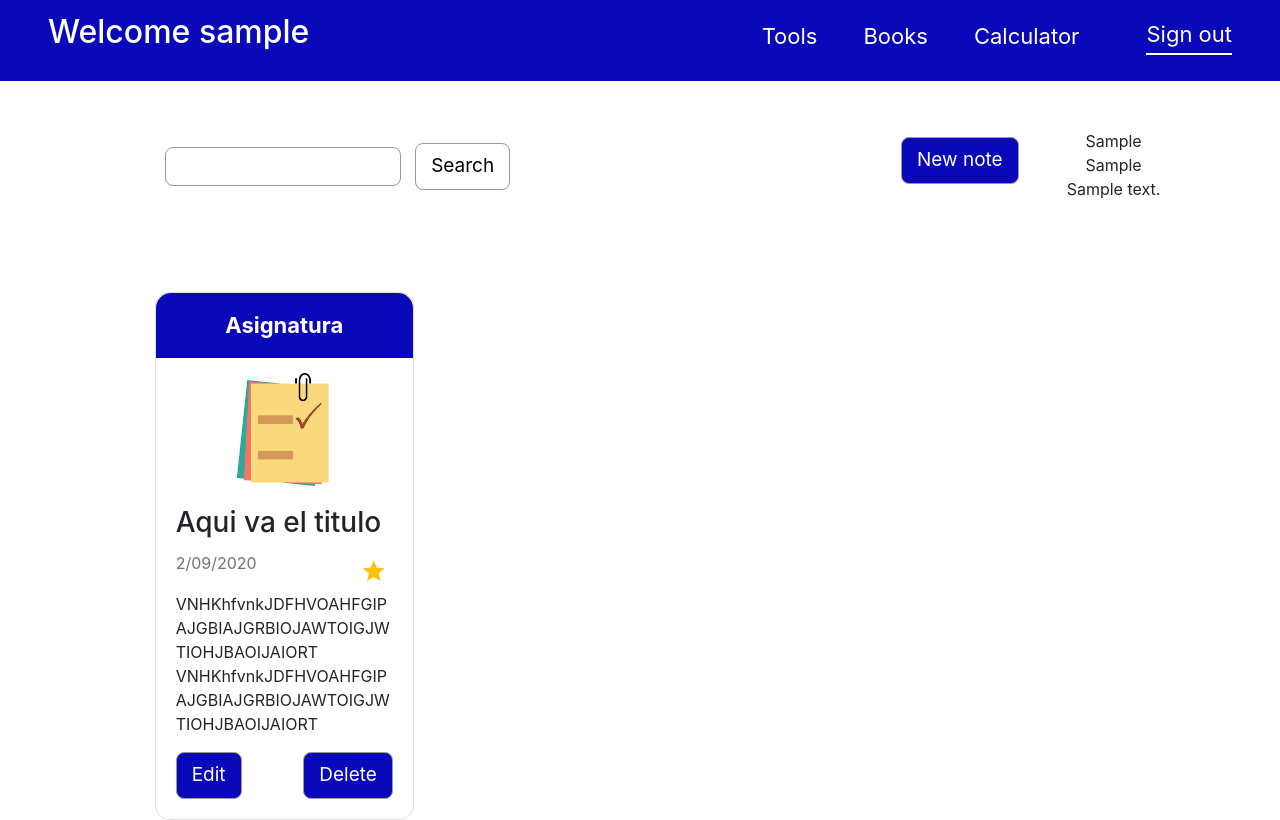
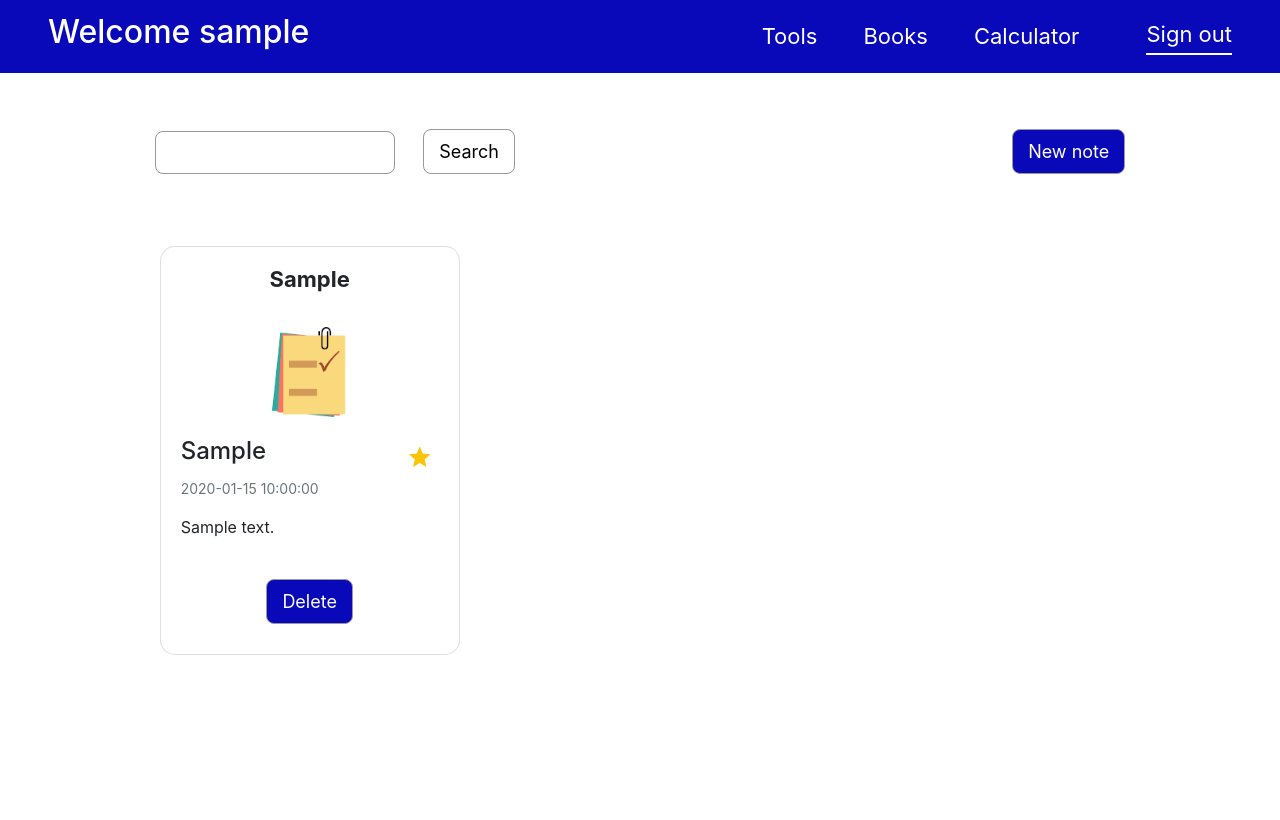
Before and after one commit to SheilaFundora/Notebooks, a PHP site: page /webs/ in a window 1280 px wide. After the commit the page ends 655 px from the top, so only its background shows below. Run offline with PHP 8.4, Linux system fonts and the light colour scheme; the visitor is signed in with stand-in values (Sample User, id 1); tables that the repository leaves empty or names only in its code hold one stand-in row (values such as "Sample post").

Commit message:
added more funcionality to index page

```diff
--- a/css/style.css
+++ b/css/style.css
@@ -156,8 +156,7 @@
     background: white;
     cursor: pointer;
     transition: all .4s;
-    font-size: 19px;
-
+    font-size: 18px;
 }
 
 .card-btn:hover{
@@ -165,7 +164,6 @@
     transition: all .4s;
 }
 input{
-    margin: 10px;
     font-size: 14px;
     padding: 8px;
     border-radius: 8px;
@@ -179,19 +177,28 @@
     transition: all .4s;
 }
 
-.card{
+.card {
     border-radius: 15px;
-    width: 30%;
+    width: 300px;
+    margin: 0 5px 0 5px;
+    padding-bottom: 10px;
 }
+
 .card:hover{
     box-shadow: 5px 5px 30px rgba(128, 128, 128, 0.38);
 }
 
+
 .card-header-mine{
     font-size: 22px;
     font-weight: bold;
-    background-color: var(--blue-dark);
     border-top-left-radius: 15px;
     border-top-right-radius: 15px;
     margin-bottom: 15px;
 }
+
+.index-header{
+    position: sticky;
+    z-index: 1;
+    top: 0;
+}
--- a/index.php
+++ b/index.php
@@ -1,4 +1,5 @@
 <?php
+    global $id;
     session_start();
     if( empty($_SESSION['userId']) ){
         header("Location: php/signin.php");
@@ -8,10 +9,39 @@
 
     $db = GetDB();
 
+    $fav = false;
+
+    if ( !empty($_GET['id'])) {
+        $id = $_GET["id"];
+        $query = "delete from notas where id=:id";
+
+        $statement = $db->prepare($query);
+        $value = $statement->execute(array(
+            ":id" => $id
+        ));
+    }
+
+    if ( !empty($_POST['id']) ) {
+        $id = $_POST["id"];
+
+        $query = "update notas set fav=:fav where id=:id";
+
+        $statement = $db->prepare($query);
+        $value = $statement->execute(array(
+            ":fav" => 1,
+            ":id" => $id
+        ));
+
+        echo ($value);
+        echo ($id);
+        if( !empty($value) ){
+            $fav = true;
+        }
+    }
 ?>
 
 <!DOCTYPE html>
-<html lang="en">
+<html lang="en" xmlns="http://www.w3.org/1999/html">
 <head>
     <meta name="viewport" content="width=device-width, initial-scale=1.0, shrink-to-fit=no">
     <link rel="stylesheet" type="text/css" href="font/css/materialdesignicons.min.css" media="all">
@@ -23,9 +53,9 @@
 </head>
 <body>
 
-<header class="mt-0">
+    <header class="mt-0 index-header">
 
-    <nav class="navbar navbar-expand-lg pt-2 pb-3 pl-5 pr-5 justify-content-between" style="background-color: var(--blue-dark)" >
+    <nav class="navbar navbar-expand-lg pt-2 pb-2 pl-5 pr-5 justify-content-between" style="background-color: var(--blue-dark)" >
         <div>
             <a href="index.php" class="m-auto text-white text-decoration-none" style="font-size: 25px">
                 <h2>Welcome <?= $_SESSION["username"]?></h2>
@@ -70,17 +100,20 @@
     <main class="container-fluid">
         <div class="row">
             <div class="col-12 col-ms-12 col-lg-1" ></div>
-            <div class="col-12 col-ms-12 col-lg-9 pl-5 pr-5">
-                <div class="d-flex mt-5 pt-2 justify-content-between">
+            <div class="col-12 col-ms-12 col-lg-10 pl-5 pr-5">
+                <div class="d-flex mt-5 pt-2 pb-4 justify-content-between">
                     <form method="GET" action="index.php">
-                        <input name="buscar" >
-                        <button class="card-btn">Search</button>
+                        <input name="buscar" style="padding: 10px">
+                        <button class="card-btn ml-4">Search</button>
                     </form>
-                    <a href="php/note.php" class="">
+                    <div class="ml-4">
+                        <a href="php/note.php">
                             <button class="card-btn" style="background: var(--blue-dark); color: white">
                                 New note
                             </button>
                         </a>
+                    </div>
+
                 </div>
 
                 <!--
@@ -95,55 +128,6 @@
                 </div>
                 -->
 
-                <br><br>
-
-                <div class="d-flex justify-content-between flex-wrap">
-                    <div class="card mt-5">
-                        <div class="card-header-mine p-3 text-center text-white">Asignatura</div>
-                        <div class="m-auto text-center">
-                            <img src="img/3.png" class="img-fluid w-50">
-                        </div>
-
-                        <div class="card-body">
-                            <h3 class="card-title">Aqui va el titulo</h3>
-                            <div class="d-flex justify-content-between">
-                                <p class="card-text text-secondary">2/09/2020</p>
-                                <button id="btn-fav" class="card-text text-secondary bg-transparent border-0">
-                                    <span class="mdi mdi-star text-warning" style="font-size: 26px"></span>
-                                </button>
-                            </div>
-                            <div>
-                                <p class="text-justify">
-                                    VNHKhfvnkJDFHVOAHFGIPAJGBIAJGRBIOJAWTOIGJWTIOHJBAOIJAIORT
-                                    VNHKhfvnkJDFHVOAHFGIPAJGBIAJGRBIOJAWTOIGJWTIOHJBAOIJAIORT
-                                </p>
-                            </div>
-                            <div class="d-flex justify-content-between">
-                                <form method="get" action="index.php">
-                                    <button class="card-btn" style="background: var(--blue-dark); color: white">
-                                        Edit
-                                    </button>
-                                </form>
-                                <form method="get" action="index.php">
-                                    <button class="card-btn" style="background: var(--blue-dark); color: white">
-                                        Delete
-                                    </button>
-                                </form>
-                            </div>
-
-
-                        </div>
-
-
-
-                    </div>
-                </div>
-
-
-
-            </div>
-
-                <div class="mt-5 text-center">
                 <?php
                 $sqlQuery = "SELECT * FROM notas";
 
@@ -162,22 +146,71 @@
                     <h1>Lo Sentimos no hay datos!!</h1>
                     <?php
                 }
+                ?>
+                <div class="d-flex justify-content-between flex-wrap">
 
+                    <?php
                 foreach ( $file as $notas){
                     ?>
+                        <div class="card mt-5">
+                            <div class="card-header-mine p-3 text-center"><?= $notas['course']?></div>
+                            <div class="m-auto text-center">
+                                <img src="img/3.png" class="img-fluid " style="width: 40%">
+                            </div>
+
+                            <div class="card-body">
+                                <div class="d-flex justify-content-between">
+                                    <h4 class="card-title"><?= $notas['tittle']?></h4>
+                                    <form method="post" action="index.php">
+
+                                        <button type="submit" id="btn-fav" class="card-text bg-transparent border-0"
+                                                value="fav" name="fav">
+
+                                            <span class="mdi mdi-star" style="font-size: 26px;
+                                            color: <?= $fav ? "#f9c409": "#f9c409"?>"></span>
+                                        </button>
+                                    </form>
+
+                                </div>
+                                <p class="card-text text-secondary" style="font-size: 14px"><?= $notas['date_note']?></p>
+
                                 <div>
-                            <div><?= $notas['course']?></div>
-                            <div><?= $notas['tittle'] ?></div>
-                            <div><?= $notas['text']?></div>
+                                    <p class="text-justify">
+                                        <?php if(strlen($notas['text'] < 80) ) {
+                                            $text_limit = substr($notas['text'], 0, 80); ?>
+                                            <?= $text_limit ?>
+                                            <span>...</span>
+                                            <?php }else{ ?>
+                                            <?= $notas['text'] ?>
+                                        <?php } ?>
+                                    </p>
                                 </div>
+                                <br>
+                                <div class="d-flex justify-content-between ">
+                                    <!--
+                                    <form method="post" action="index.php">
+                                        <input name="id" class="d-none" value="<?= $notas['id']?>">
+                                        <button  class="card-btn" style="background: var(--blue-dark); color: white">
+                                            Edit
+                                        </button>
+                                    </form>
+                                    -->
+                                    <form  method="get" action="index.php" class="m-auto">
+                                        <input name="id" class="d-none" value="<?= $notas['id']?>">
+                                        <button  class="card-btn" style="background: var(--blue-dark); color: white">
+                                            Delete
+                                        </button>
+                                    </form>
+                                </div>
+                            </div>
+                        </div>
+
                 <?php } ?>
                 </div>
 
+            </div>
 
-
-
-
-            <div class="col-12 col-ms-12 col-lg-2"></div>
+            <div class="col-12 col-ms-12 col-lg-1"></div>
         </div>
 
 
@@ -185,6 +218,7 @@
 
     </main>
 
+    <footer class="mt-5"></footer>
 
 
 
--- a/php/books.php
+++ b/php/books.php
@@ -20,6 +20,6 @@
 <body>
 
 <header class="mt-0">
-    <h1 class="mt-5 text-center">Books</h1>
+    <h1 class="mt-5 text-center">No hay libros en estos momentos</h1>
 </body>
 </html>
```
Also changed, not shown: php/signin.php (+4 -3 lines), php/signup.php (+6 -6 lines), sql/ropa.sql (deleted, +0 -19 lines). Lines whose indentation alone changed are shown as unchanged.
